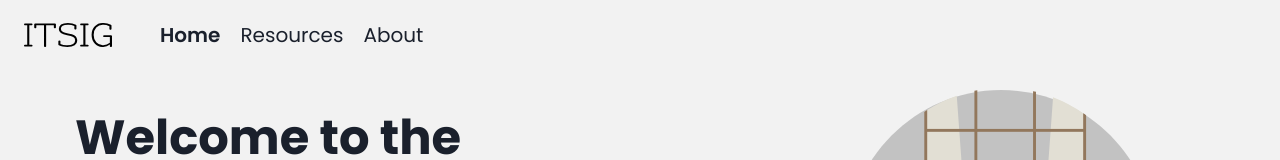
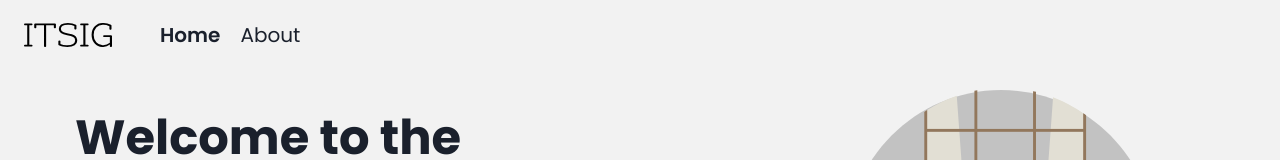
Before and after one commit to TP-ITSIG/tp-itsig.github.io, a React (Vite) app: page / in a window 1280 px wide. Shown: the top 160 px of the page. Built offline with nearby package versions, Linux system fonts and the light colour scheme.

Commit message:
Removed resources from navbar temporarily

```diff
--- a/src/Components/Navbar.tsx
+++ b/src/Components/Navbar.tsx
@@ -29,10 +29,10 @@ const pages: NavbarItems[] = [
 		pageTitle: "Home",
 		pageUrl: "",
 	},
-	{
-		pageTitle: "Resources",
-		pageUrl: "resource",
-	},
+	// {
+	// 	pageTitle: "Resources",
+	// 	pageUrl: "resource",
+	// },
 	{
 		pageTitle: "About",
 		pageUrl: "about",
```
